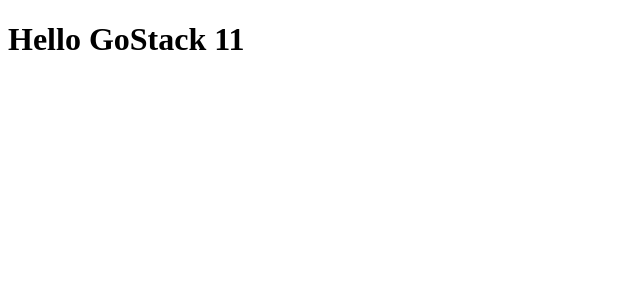
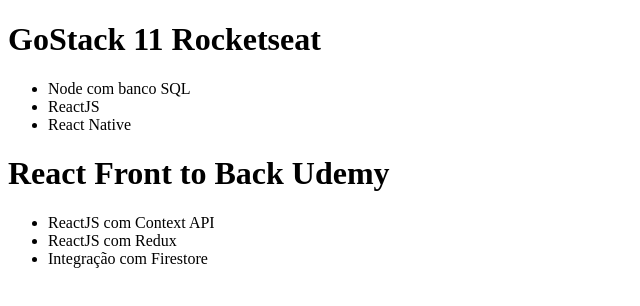
Before and after one commit to Jean-Barbosa9/conceitos_go_stack, a React app in the folder frontend/: page / in a window 1280 px wide. Shown: the top 306 px of the page, without its empty margins (0-640 px from the left). Built offline with nearby package versions, Linux system fonts and the light colour scheme.

Commit message:
Aula de propriedades do ReactJS

```diff
--- a/frontend/src/App.js
+++ b/frontend/src/App.js
@@ -5,7 +5,20 @@
 export default function App() {
   return (
     <Fragment>
-      <Header />
+      <Header title="GoStack 11 Rocketseat">
+        <ul>
+          <li>Node com banco SQL</li>
+          <li>ReactJS</li>
+          <li>React Native</li>
+        </ul>
+      </Header>
+      <Header title="React Front to Back Udemy">
+        <ul>
+          <li>ReactJS com Context API</li>
+          <li>ReactJS com Redux</li>
+          <li>Integração com Firestore</li>
+        </ul>
+      </Header>
     </Fragment>
   )
 }
--- a/frontend/src/components/Header.js
+++ b/frontend/src/components/Header.js
@@ -1,9 +1,10 @@
 import React from 'react';
 
-export default function Header() {
+export default function Header({ title, children }) {
   return (
     <header>
-      <h1>Hello GoStack 11</h1>
+      <h1>{title}</h1>
+      {children}
     </header>
   )
 };
```
